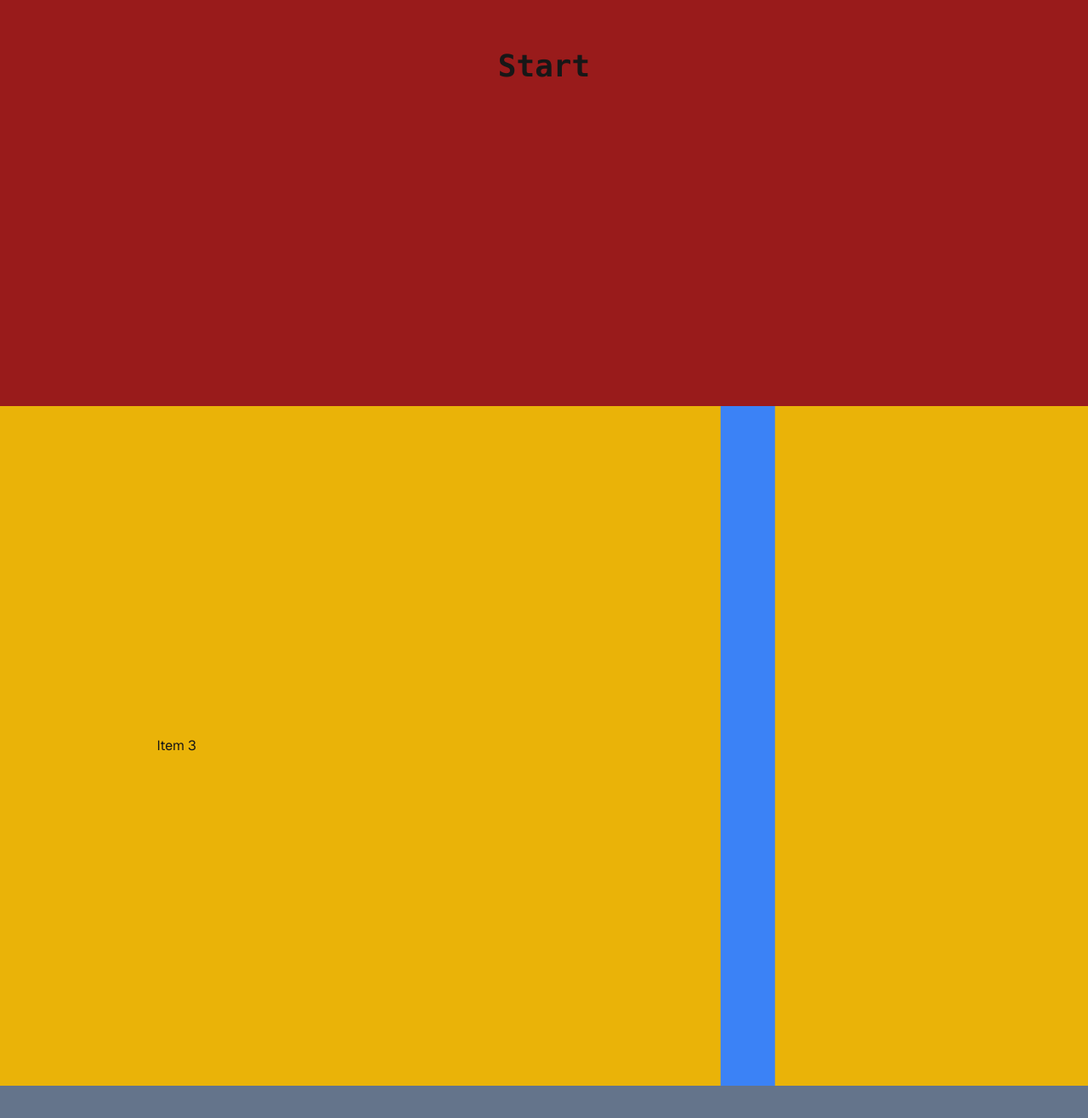
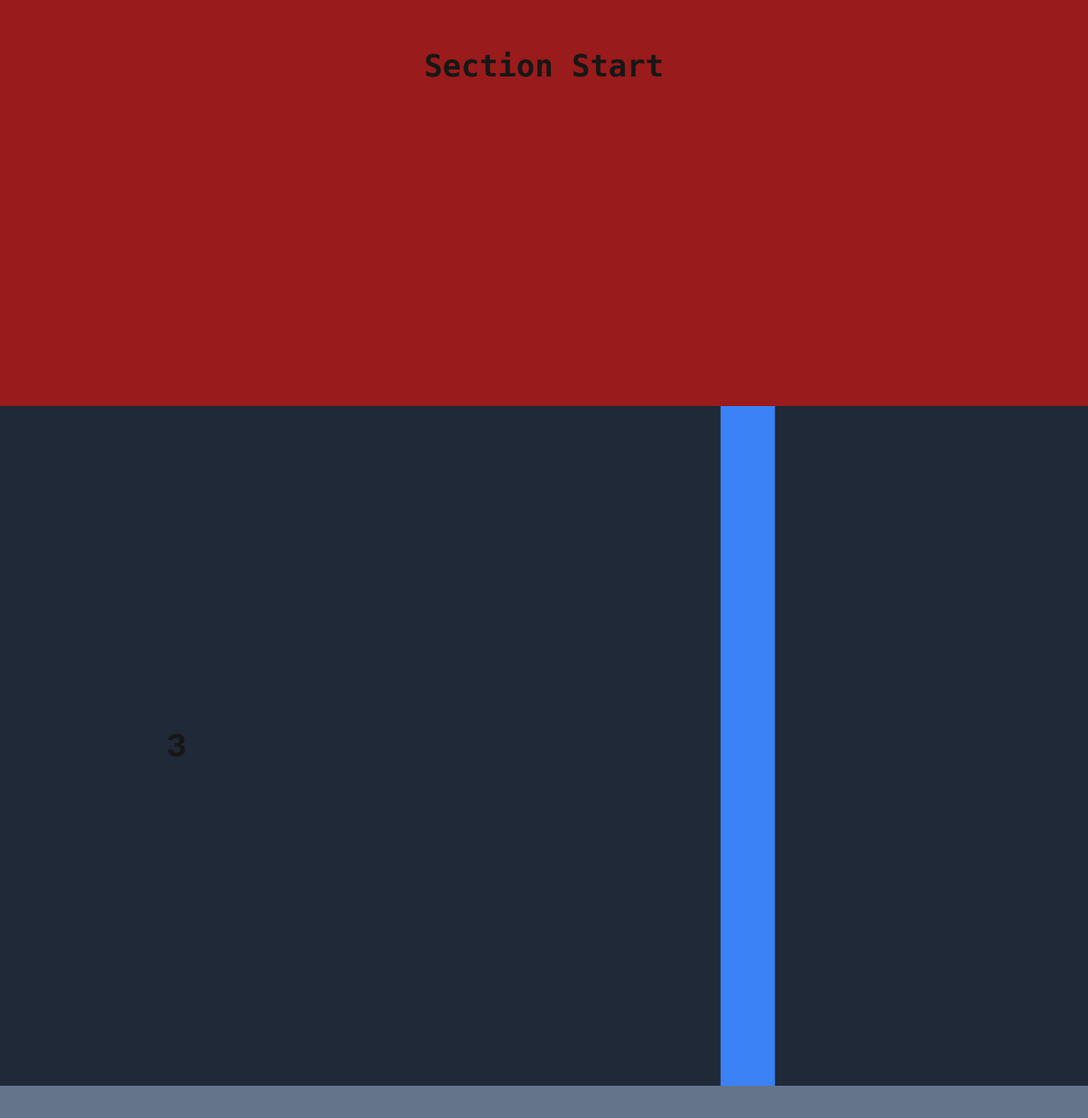
Before and after one commit to Ka-be/portfolio-v2, a Next.js app: page / in a window 1280 px wide. Shown: the part 394-1710 px from the top of the page at 85% size. Built offline with nearby package versions, Linux system fonts and the light colour scheme.

Commit message:
add effects on carousel

```diff
--- a/app/page.tsx
+++ b/app/page.tsx
@@ -6,9 +6,9 @@ export default function Home() {
   return (
     <div className="min-h-screen font-[family-name:var(--font-geist-sans)]">
       <p>Kevin Bourgitteau / Software Engineer</p>
-      <TestContent textContent="Start" />
+      <TestContent textContent="Section Start" />
       <TestCarousel />
-      <TestContent textContent="End" />
+      <TestContent textContent="Coucou poupou" />
     </div>
   );
 }
--- a/components/TestCarousel.tsx
+++ b/components/TestCarousel.tsx
@@ -19,14 +19,20 @@ const TestCarousel = () => {
     // Quand scrollYProgress = 1 -> x = '-90%' (translation vers la gauche de 90%)
     const x = useTransform(scrollYProgress, [0, 1], ['0%', '-90%']);
 
+    // Height de carousel a 500vh -> A baisser pour un scroll plus horizontal
+
     return (
         <div className="carousel min-h-screen bg-slate-500 flex items-start justify-center h-[500vh] p-0" ref={targetRef}>
             <div className="contentContainer h-[100vh] sticky top-0 flex items-center justify-start overflow-hidden bg-blue-500">
                 <motion.div className="images flex py-0 pl-16 pr-16 space-x-16" style={{ x }}>
                     {[1, 2, 3, 4, 5].map((item) => (
-                        <div className="imageItem bg-yellow-500 h-[100vh] w-[100vw] flex items-center justify-center">
-                            Item {item}
-                        </div>
+                        <motion.div className="imageItem bg-gray-800 h-[100vh] w-[100vw] flex items-center justify-center text-4xl font-bold"
+                            initial={{ opacity: 0, y: 100}}
+                            whileInView={{ opacity: 1, y: 0 }}
+                            transition={{ duration: 0.6, ease: "easeIn" }}
+                        >
+                            {item}
+                        </motion.div>
                     ))}
                 </motion.div>
             </div>
```
